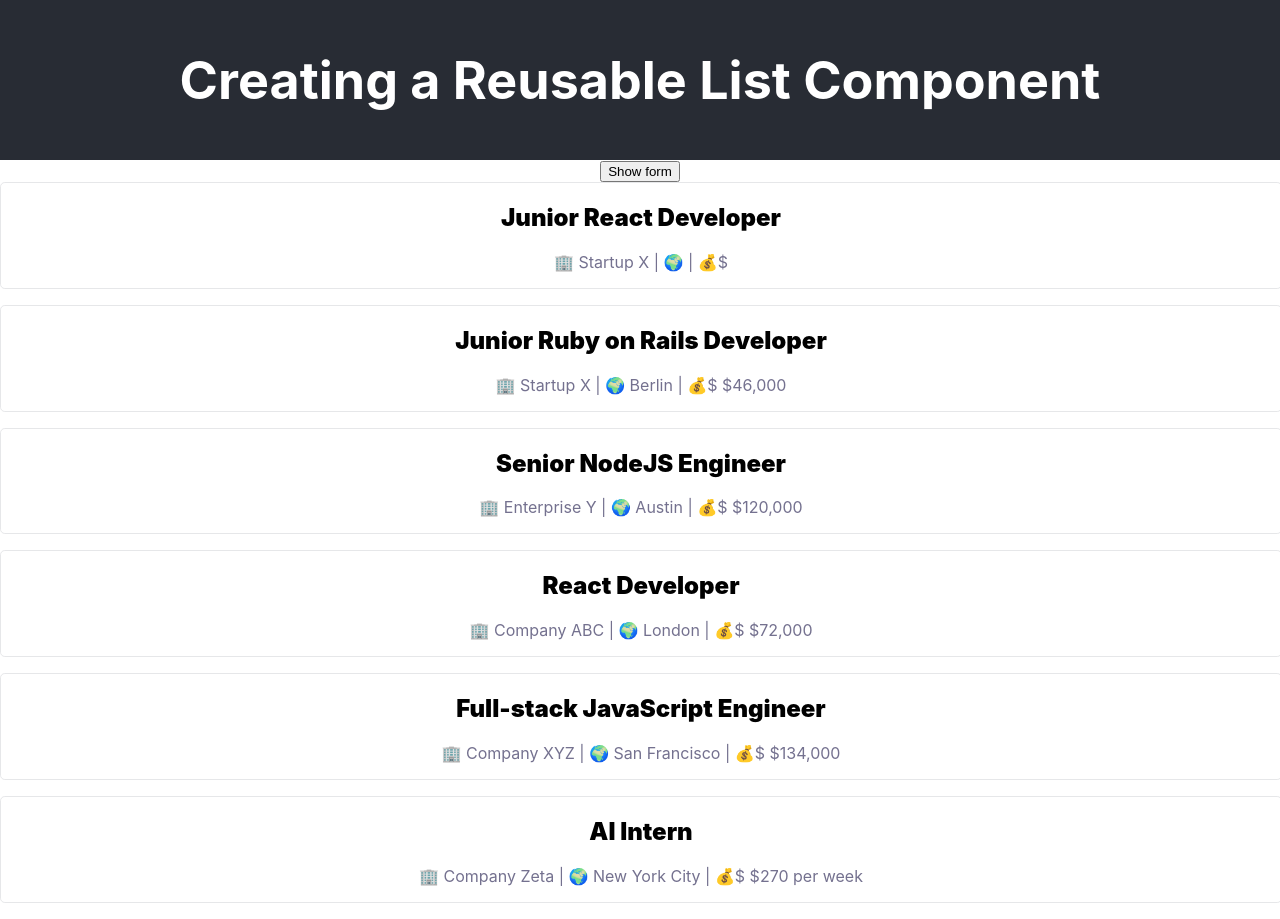
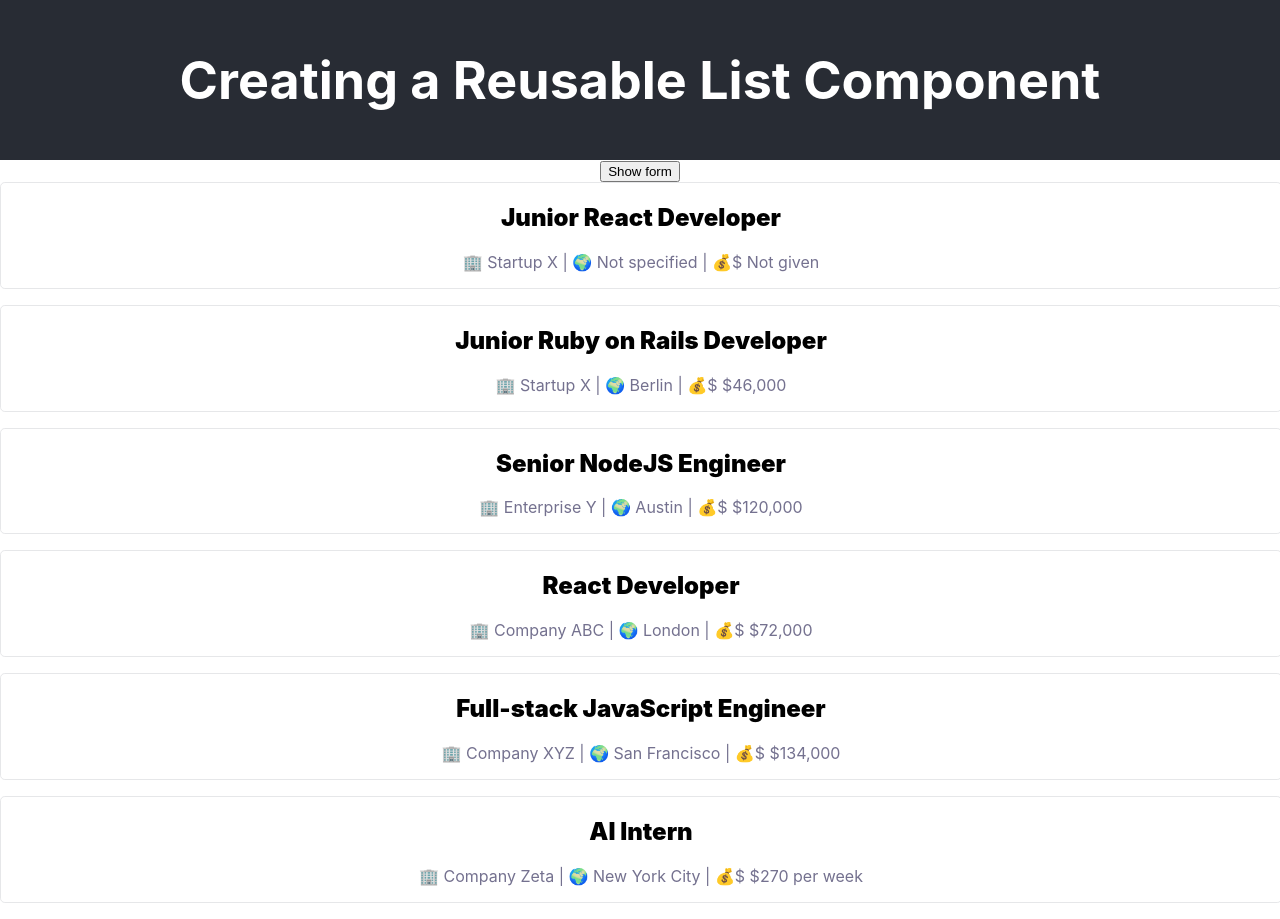
Before and after one commit to storiaca/handson-react, a React (Create React App) app: page / in a window 1280 px wide. Built offline with nearby package versions, Linux system fonts and the light colour scheme.

Commit message:
Type checking with prop types

```diff
--- a/package.json
+++ b/package.json
@@ -3,6 +3,7 @@
   "version": "0.1.0",
   "private": true,
   "dependencies": {
+    "prop-types": "15.6.2",
     "react": "^16.6.0",
     "react-dom": "^16.6.0",
     "react-scripts": "2.1.1",
--- a/src/App.js
+++ b/src/App.js
@@ -1,8 +1,6 @@
 import React, { Component } from "react";
 import "./App.css";
-import List from "./components/List";
-import JobItem from "./components/JobListElement";
-//import jobs from "./data/jobs";
+import JobList from "./components/JobList";
 import JobsAPI from './api/JobsAPI';
 import JobCreationForm from './components/JobCreationForm';
 
@@ -37,7 +35,7 @@ class App extends Component {
         <div style={{ display: this.state.isFormVisible ? 'block' : 'none' }}>
           <JobCreationForm />
         </div>
-        <List items={this.state.jobs} itemElement={JobItem} />
+        <JobList jobs={this.state.jobs} />
 
 
       </div>
--- /dev/null
+++ b/src/components/JobList.jsx
@@ -0,0 +1,22 @@
+import React, { Component } from 'react'
+import List from './List';
+import PropTypes from 'prop-types';
+import JobListElement from './JobListElement';
+
+export default class JobList extends Component {
+  render() {
+    const {jobs} = this.props;
+    return (
+      <List items={jobs} itemElement={JobListElement} />
+    )
+  }
+}
+
+JobList.propTypes = {
+  items: PropTypes.arrayOf(PropTypes.shape({
+    title: PropTypes.string.isRequired,
+    company: PropTypes.string,
+    location: PropTypes.string,
+    salary: PropTypes.string
+  })),
+}
--- a/src/components/JobListElement.jsx
+++ b/src/components/JobListElement.jsx
@@ -50,3 +50,8 @@ export default class JobListElement extends Component {
     );
   }
 }
+
+JobListElement.defaultProps = {
+  location: 'Not specified',
+  salary: 'Not given'
+};
--- a/src/components/List.jsx
+++ b/src/components/List.jsx
@@ -1,4 +1,5 @@
 import React, { Component } from "react";
+import PropTypes from 'prop-types';
 
 export default class List extends Component {
   render() {
@@ -12,3 +13,8 @@ export default class List extends Component {
     );
   }
 }
+
+List.propTypes = {
+  items: PropTypes.array.isRequired,
+  itemElement: PropTypes.func.isRequired,
+};
--- a/src/components/form-elements/ConsentInput.jsx
+++ b/src/components/form-elements/ConsentInput.jsx
@@ -14,7 +14,7 @@ export default class ConsentInput extends Component {
         <CheckboxField
           onChange={onChange}
           value={acceptedToS}
-          value={acceptedToS}
+          name={acceptedToS}
           label="Accept ToS"
         />
         <CheckboxField
```
Also changed, not shown: src/components/form-elements/TextInputField.jsx (+11 -1 lines).
